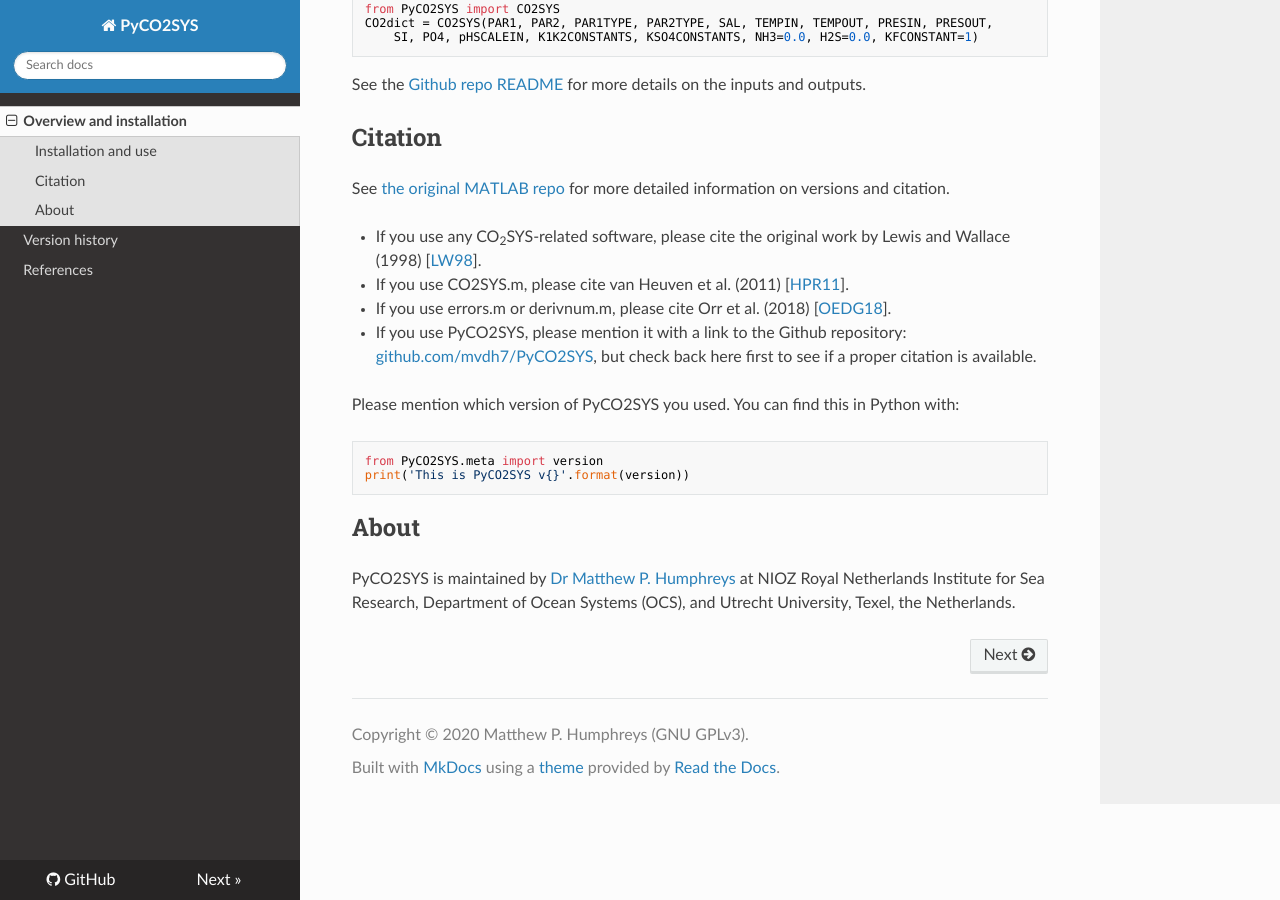
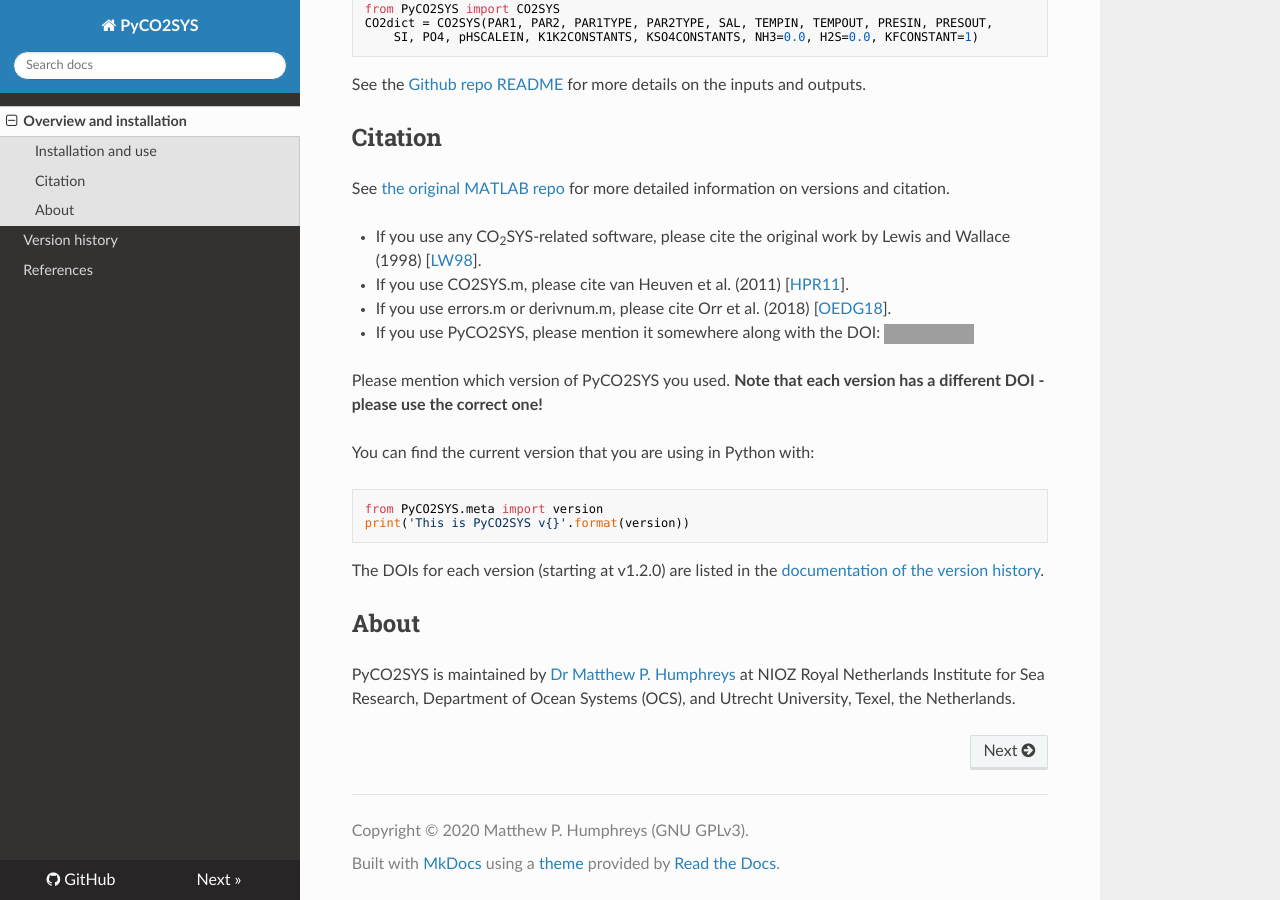
Before and after one commit to mvdh7/PyCO2SYS, an MkDocs documentation site: the page built from docs/index.md, in a window 1280 px wide and 900 px high, scrolled down 603 px. Built offline with MkDocs 1.6.1, drawn with Linux system fonts in a browser that asks for light colours; nearby versions of some CDN libraries; grey boxes are pictures that could not be loaded.

Commit message:
Add DOI badge

````diff
--- a/docs/index.md
+++ b/docs/index.md
@@ -1,6 +1,6 @@
 # PyCO2SYS
 
-[![PyPI version](https://badge.fury.io/py/PyCO2SYS.svg)](https://badge.fury.io/py/PyCO2SYS)
+[![PyPI version](https://badge.fury.io/py/PyCO2SYS.svg)](https://badge.fury.io/py/PyCO2SYS) [![DOI](https://zenodo.org/badge/237243120.svg)](https://zenodo.org/badge/latestdoi/237243120)
 
 PyCO2SYS is a Python implementation of CO<sub>2</sub>SYS [[LW98](refs/#LW98), [HPR11](refs/#HPR11), [OEDG18](refs/#OEDG18)], the MATLAB toolbox for marine carbonate system calculations.
 
@@ -31,15 +31,19 @@ See [the original MATLAB repo](https://github.com/jamesorr/CO2SYS-MATLAB) for mo
   * If you use any CO<sub>2</sub>SYS-related software, please cite the original work by Lewis and Wallace (1998) [[LW98](refs/#LW98)].
   * If you use CO2SYS.m, please cite van Heuven et al. (2011) [[HPR11](refs/#HPR11)].
   * If you use errors.m or derivnum.m, please cite Orr et al. (2018) [[OEDG18](refs/#OEDG18)].
-  * If you use PyCO2SYS, please mention it with a link to the Github repository: [github.com/mvdh7/PyCO2SYS](https://github.com/mvdh7/PyCO2SYS), but check back here first to see if a proper citation is available.
+  * If you use PyCO2SYS, please mention it somewhere along with the DOI: [![DOI](https://zenodo.org/badge/237243120.svg)](https://zenodo.org/badge/latestdoi/237243120)
 
-Please mention which version of PyCO2SYS you used. You can find this in Python with:
+Please mention which version of PyCO2SYS you used. **Note that each version has a different DOI - please use the correct one!**
+
+You can find the current version that you are using in Python with:
 
 ```python
 from PyCO2SYS.meta import version
 print('This is PyCO2SYS v{}'.format(version))
 ```
 
+The DOIs for each version (starting at v1.2.0) are listed in the [documentation of the version history](versions).
+
 ## About
 
 PyCO2SYS is maintained by [Dr Matthew P. Humphreys](https://mvdh.xyz) at NIOZ Royal Netherlands Institute for Sea Research, Department of Ocean Systems (OCS), and Utrecht University, Texel, the Netherlands.
````
